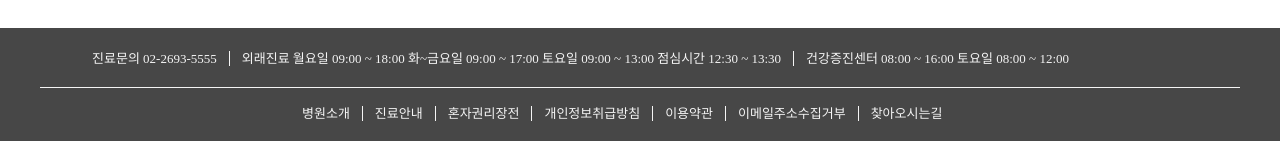
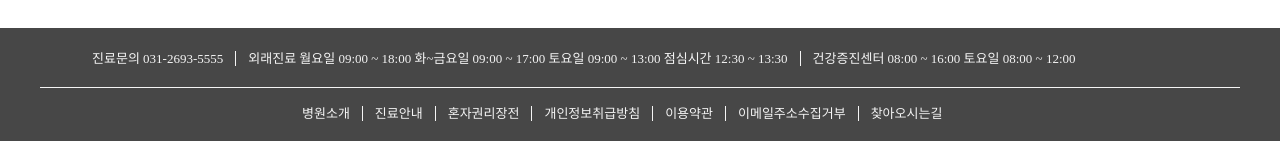
Before and after one commit to younuoo/hospital, a plain HTML site: page index.html in a window 1280 px wide. Shown: the part 2144-2285 px from the top of the page. Drawn offline with Linux system fonts and the light colour scheme; a web font is replaced by a local one.

Commit message:
second commit

```diff
--- a/index.html
+++ b/index.html
@@ -220,7 +220,7 @@
   <footer>
     <div class="part01">
       <ul>
-        <li><a href="">진료문의 02-2693-5555</a></li>
+        <li><a href="">진료문의 031-2693-5555</a></li>
         <li><a href="">외래진료 월요일 09:00 ~ 18:00 화~금요일 09:00 ~ 17:00 토요일 09:00 ~ 13:00 점심시간 12:30 ~ 13:30</a></li>
         <li><a href="">건강증진센터 08:00 ~ 16:00 토요일 08:00 ~ 12:00</a></li>
       </ul>
```
